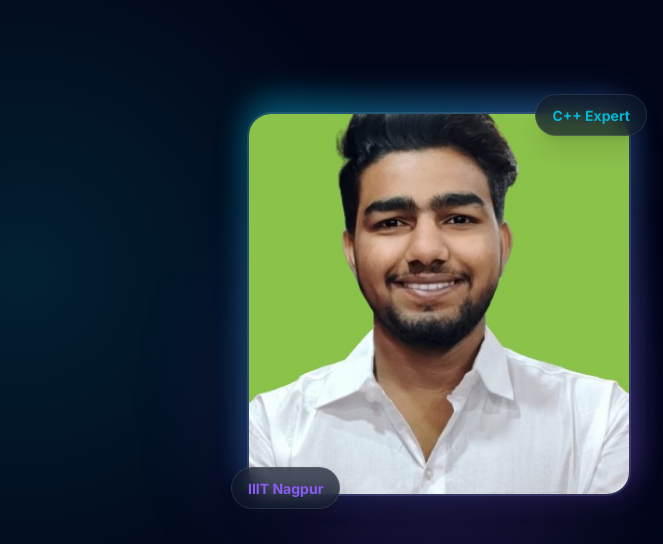
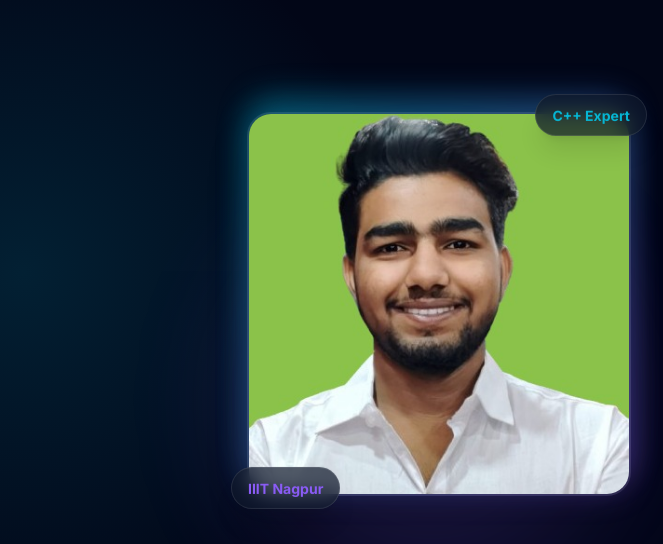
Before and after one commit to mukulsarswat/mukulsarswat.github.io, a plain HTML site: page index.html in a window 1280 px wide. Shown: the part 128-672 px from the top of the page, 617-1280 px from the left. Drawn offline with nearby package versions, Linux system fonts and the light colour scheme.

Commit message:
Refactor img tag for improved style attributes
Updated img tag for better positioning and readability.

```diff
--- a/index.html
+++ b/index.html
@@ -162,7 +162,13 @@
                     <div class="absolute inset-0 bg-gradient-to-br from-primary to-secondary rounded-3xl rotate-6 opacity-30 blur-lg animate-float"></div>
                     <div class="absolute inset-0 bg-gradient-to-br from-primary to-secondary rounded-3xl -rotate-6 opacity-30 blur-lg animate-float" style="animation-delay: 3s;"></div>
                     <div class="relative w-full h-full rounded-3xl overflow-hidden border-2 border-white/10 shadow-2xl">
-                        <img src="photo.jpeg" alt="Mukul Kumar Sharma" class="w-full h-full object-cover hover:scale-110 transition-transform duration-700">
+                       <img
+                          src="photo.jpeg"
+                          alt="Mukul Kumar Sharma"
+                          class="w-full h-full object-cover hover:scale-110 transition-transform duration-700"
+                          style="object-position: center 20%;"
+                        />
+
                     </div>
 
                     <!-- Floating badges -->
```
